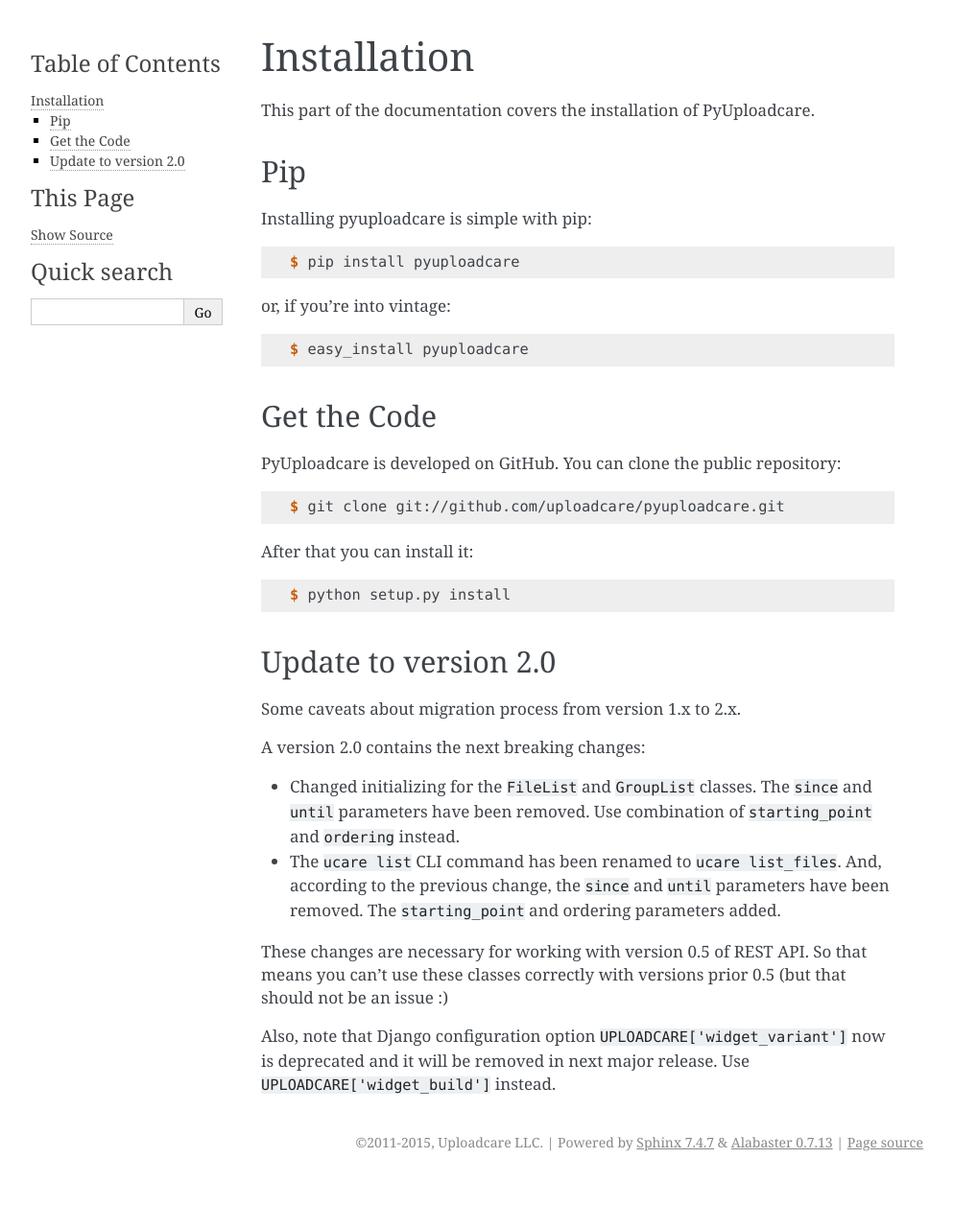
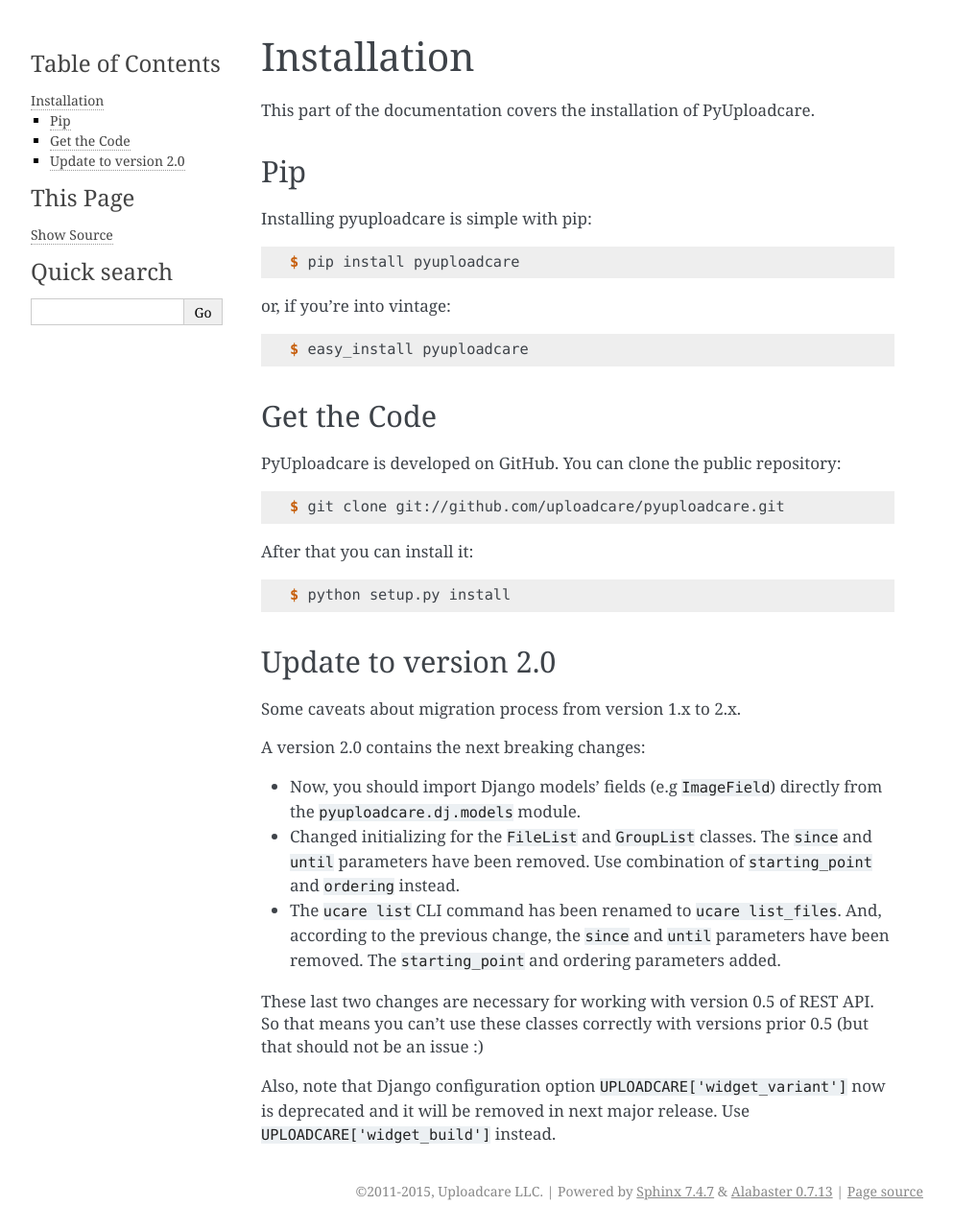
Before and after one commit to uploadcare/pyuploadcare, a Sphinx documentation site: the page built from docs/install.rst, in a window 1280 px wide. Shown: the whole page at 96% size, without its empty margins (148-1141 px from the left). Built offline with Sphinx 7.4.7, drawn with Linux system fonts in a browser that asks for light colours; before the commit the page ends 1230 px from its top, so only the background shows below that.

Commit message:
Updated examples of codes and added information about models fields.

```diff
--- a/README.rst
+++ b/README.rst
@@ -30,7 +30,7 @@
     from django import forms
     from django.db import models
 
-    from pyuploadcare.dj import ImageField
+    from pyuploadcare.dj.models import ImageField
     from pyuploadcare.dj.forms import FileWidget
 
 
--- a/docs/deprecated.rst
+++ b/docs/deprecated.rst
@@ -6,5 +6,5 @@
 
 This part of the documentation contains things that eventually will be deleted.
 
-``UPLOADCARE['widget_variant']`` django setting. Use
+``UPLOADCARE['widget_variant']`` Django setting. Use
 ``UPLOADCARE['widget_build']`` instead.
--- a/docs/install.rst
+++ b/docs/install.rst
@@ -48,11 +48,13 @@
 
 A version 2.0 contains the next breaking changes:
 
+* Now, you should import Django models' fields (e.g ``ImageField``) directly from the ``pyuploadcare.dj.models`` module.
+
 * Changed initializing for the ``FileList`` and ``GroupList`` classes. The ``since`` and ``until`` parameters have been removed. Use combination of ``starting_point`` and ``ordering`` instead.
 
 * The ``ucare list`` CLI command has been renamed to ``ucare list_files``. And, according to the previous change, the ``since`` and ``until`` parameters have been removed. The ``starting_point`` and ordering parameters added.
 
-These changes are necessary for working with version 0.5 of REST API.
+These last two changes are necessary for working with version 0.5 of REST API.
 So that means you can’t use these classes correctly with versions prior 0.5
 (but that should not be an issue :)
 
--- a/docs/quickstart.rst
+++ b/docs/quickstart.rst
@@ -59,7 +59,7 @@
 
     from django.db import models
 
-    from pyuploadcare.dj import ImageField
+    from pyuploadcare.dj.models import ImageField
 
 
     class Photo(models.Model):
```
Also changed, not shown: docs/django-widget.rst (+4 -4 lines).
